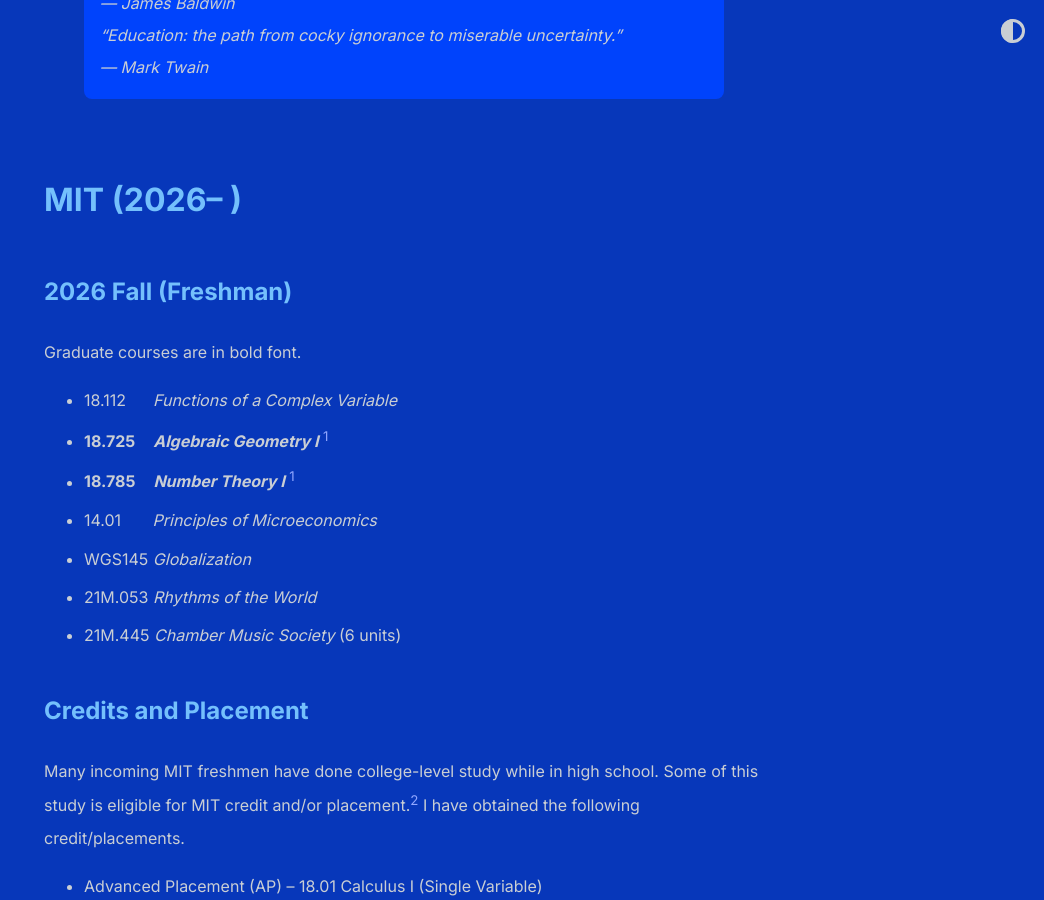
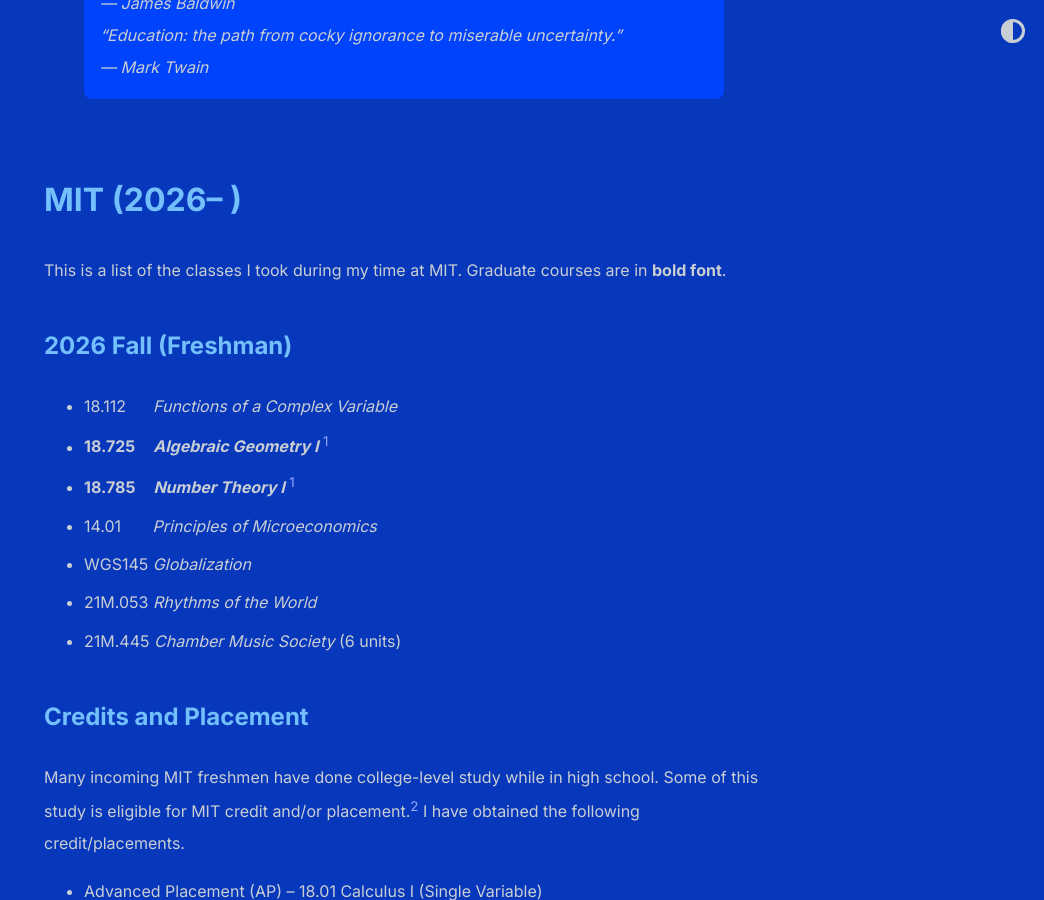
Before and after one commit to shihankanungo/shihankanungo.github.io, a Jekyll site: the page built from courses.md, in a window 1280 px wide and 900 px high, scrolled down 405 px. Shown: the whole window, without its empty margins (236-1280 px from the left). Built offline with Jekyll 4.4.1, drawn with Linux system fonts in a browser that asks for light colours.

Commit message:
Document classes taken at MIT
Added a note about the list of classes taken at MIT.

```diff
--- a/courses.md
+++ b/courses.md
@@ -10,9 +10,9 @@
 
 # MIT (2026-- )
 
+This is a list of the classes I took during my time at MIT. Graduate courses are in **bold font**.
+
 ## 2026 Fall (Freshman)
-
-Graduate courses are in bold font.
 
 - 18.112 &nbsp;&nbsp;&nbsp;&nbsp;&nbsp;*Functions of a Complex Variable*
 - **18.725** &nbsp;&nbsp;&nbsp;***Algebraic Geometry I*** [^4]
```
